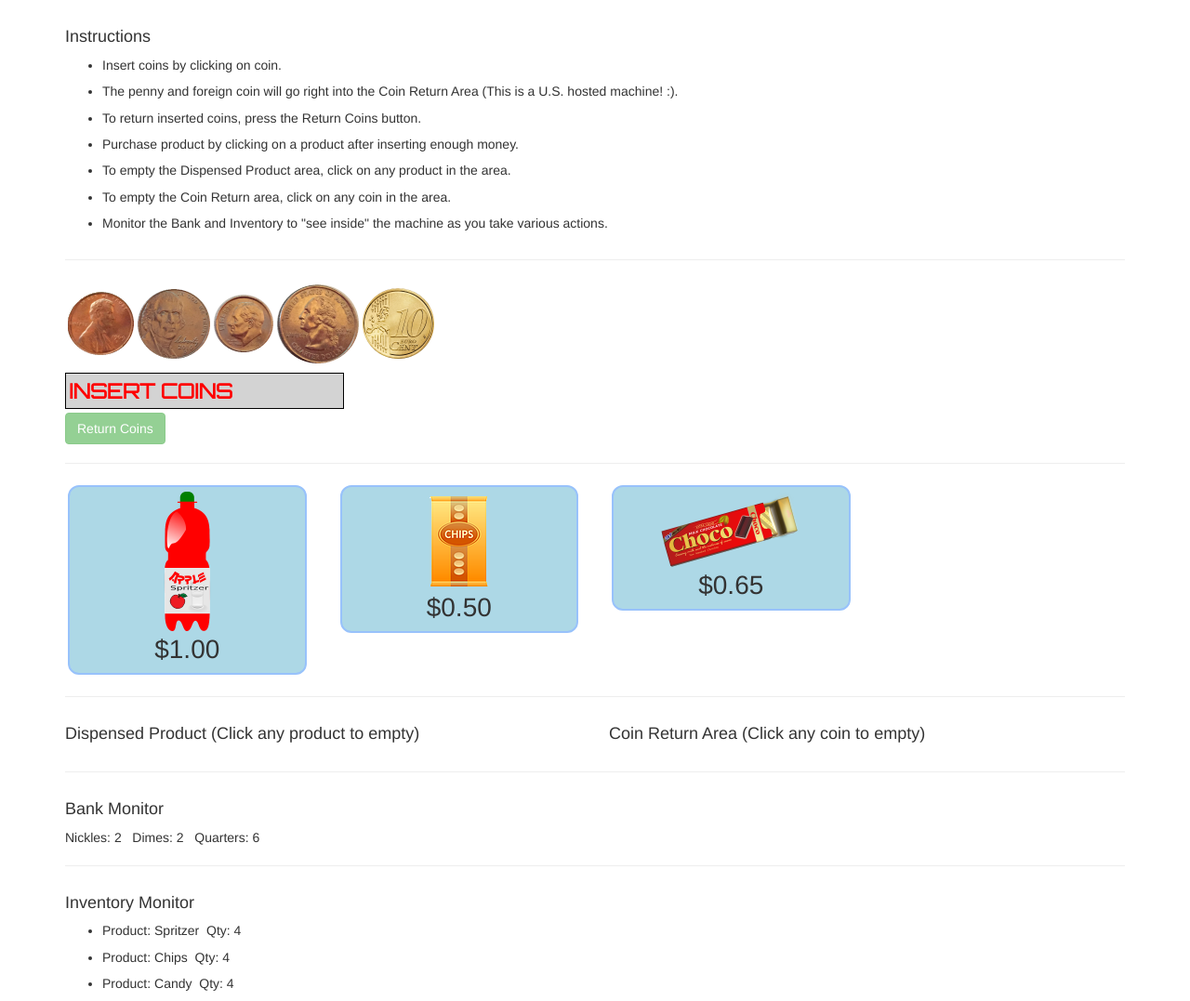
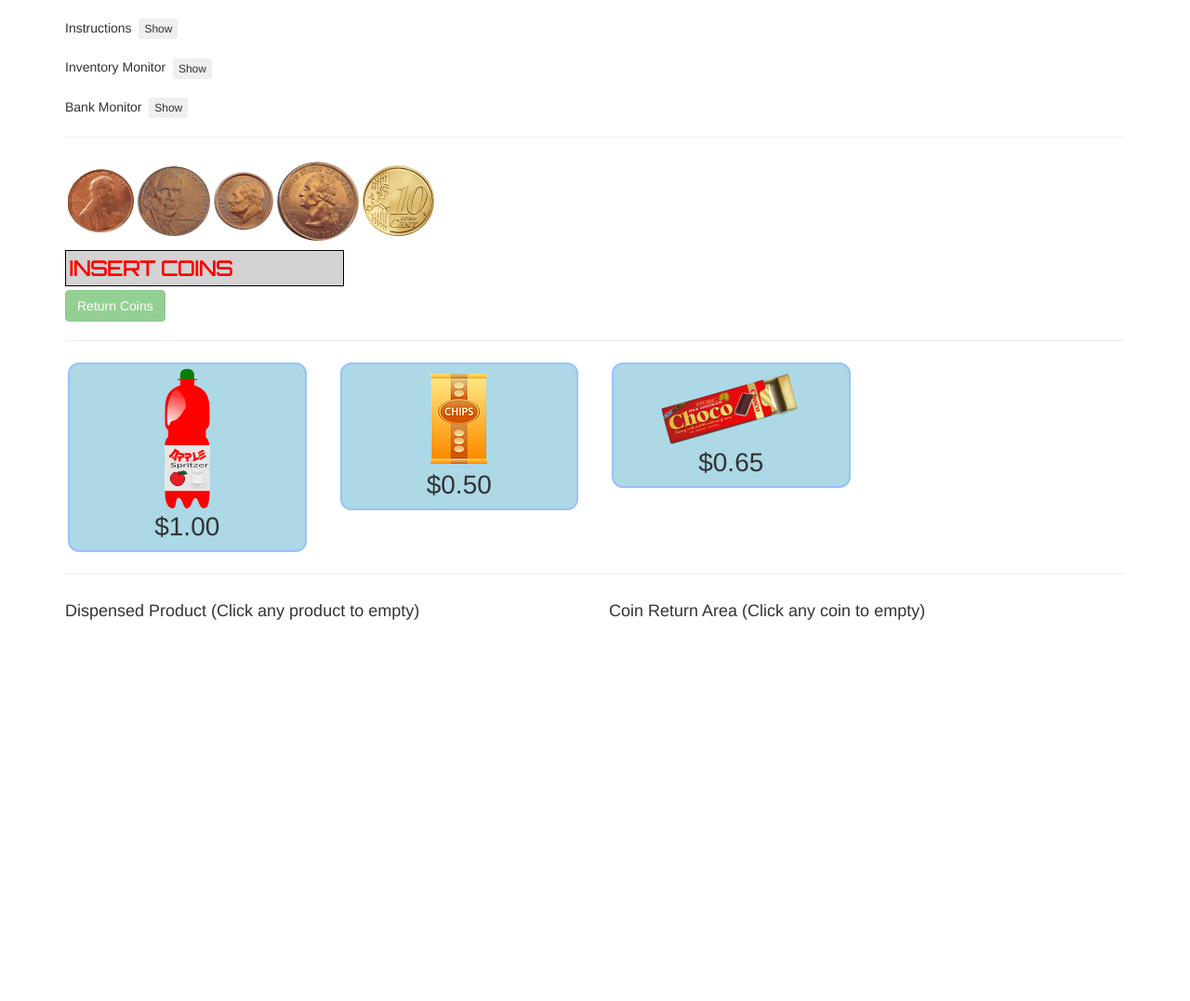
Before and after one commit to pauldubois777/VendingMachineKataA2, an Angular app: page / in a window 1280 px wide. Shown: the whole page at 93% size. After the commit the page ends 800 px from the top, so only its background shows below. Built offline with nearby package versions, Linux system fonts and the light colour scheme.

Commit message:
Created new Instructions component and put all instructions there. Added new Hide Show Button component to allow toggling visibility of Bank, Inventory, and Instructions.

```diff
--- a/src/app/app.component.html
+++ b/src/app/app.component.html
@@ -2,31 +2,20 @@
 <div class="container">
    <div class="row">
     <div class="col-md-12">
-      <h4>Instructions</h4>
-      <ul>
-        <li>
-          <h5>Insert coins by clicking on coin.</h5>
-        </li>
-        <li>
-          <h5>The penny and foreign coin will go right into the Coin Return Area (This is a U.S. hosted machine! :).</h5>
-        </li>
-        <li>
-          <h5>To return inserted coins, press the Return Coins button.</h5>
-        </li>
-        <li>
-          <h5>Purchase product by clicking on a product after inserting enough money.</h5>
-        </li>
-        <li>
-          <h5>To empty the Dispensed Product area, click on any product in the area.</h5>
-        </li>
-        <li>
-          <h5>To empty the Coin Return area, click on any coin in the area.</h5>
-        </li>
-        <li>
-          <h5>Monitor the Bank and Inventory to "see inside" the machine as you take various actions.</h5>
-        </li>
-      </ul>
+      <vmk-instructions></vmk-instructions>
    </div>
+  </div>
+  <br/>
+  <div class="row">
+    <div class="col-md-12">
+      <vmk-inventory-monitor></vmk-inventory-monitor>
+    </div>
+  </div>
+  <br/>
+  <div class="row">
+    <div class="col-md-12">
+      <vmk-bank-monitor></vmk-bank-monitor>
+    </div>
   </div>
   <hr>
   <div class="row">
@@ -55,16 +44,4 @@
       <vmk-coin-return-area></vmk-coin-return-area>
     </div>
   </div>
-  <hr>
-  <div class="row">
-    <div class="col-md-12">
-      <vmk-bank-monitor></vmk-bank-monitor>
-    </div>
-  </div>
-  <hr>
-  <div class="row">
-    <div class="col-md-12">
-      <vmk-inventory-monitor></vmk-inventory-monitor>
-    </div>
-  </div>
 </div>
--- a/src/app/app.module.ts
+++ b/src/app/app.module.ts
@@ -25,6 +25,8 @@ import { ProductsForSaleComponent } from './components/products-for-sale/product
 import { BankMonitorComponent } from './components/bank-monitor/bank-monitor.component';
 import { InventoryMonitorComponent } from './components/inventory-monitor/inventory-monitor.component';
 import { DispensedProductComponent } from './components/dispensed-product/dispensed-product.component';
+import { InstructionsComponent } from './components/instructions/instructions.component';
+import { HideShowButtonComponent } from './components/hide-show-button/hide-show-button.component';
 
 @NgModule({
   declarations: [
@@ -38,7 +40,9 @@ import { DispensedProductComponent } from './components/dispensed-product/dispen
     ProductsForSaleComponent,
     BankMonitorComponent,
     InventoryMonitorComponent,
-    DispensedProductComponent
+    DispensedProductComponent,
+    InstructionsComponent,
+    HideShowButtonComponent
   ],
   imports: [
     BrowserModule,
--- a/src/app/components/bank-monitor/bank-monitor.component.html
+++ b/src/app/components/bank-monitor/bank-monitor.component.html
@@ -1,2 +1,6 @@
-<h4>Bank Monitor</h4>
-Nickles: {{nickles}}&nbsp;&nbsp;&nbsp;Dimes: {{dimes}}&nbsp;&nbsp;&nbsp;Quarters: {{quarters}}
+Bank Monitor&nbsp;&nbsp;<vmk-hide-show-button [show]='monitorVisible' (stateChanged)='monitorVisible = $event'></vmk-hide-show-button>
+<ul *ngIf='monitorVisible'>
+  <li>Nickles: {{nickles}}</li>
+  <li>Dimes: {{dimes}}</li>
+  <li>Quarters: {{quarters}}</li>
+</ul>
--- a/src/app/components/bank-monitor/bank-monitor.component.ts
+++ b/src/app/components/bank-monitor/bank-monitor.component.ts
@@ -10,6 +10,7 @@ import { CoinsEnum } from '../../shared/coins.enum';
   styleUrls: ['./bank-monitor.component.css']
 })
 export class BankMonitorComponent implements OnInit, OnDestroy {
+  monitorVisible: boolean = false;
   nickles: number = 0;
   dimes: number = 0;
   quarters: number = 0;
--- /dev/null
+++ b/src/app/components/hide-show-button/hide-show-button.component.ts
@@ -0,0 +1,25 @@
+import { Component, OnInit, Input, Output, EventEmitter } from '@angular/core';
+
+@Component({
+  selector: 'vmk-hide-show-button',
+  template: `<button class='btn btn-xs' (click)='toggleHideShow()'>{{butonText()}}</button>`,
+  styles: []
+})
+export class HideShowButtonComponent implements OnInit {
+  @Input() show: boolean = true;
+  @Output() stateChanged = new EventEmitter<boolean>();
+
+  constructor() { }
+
+  ngOnInit() {
+  }
+
+  butonText(): string {
+    return this.show ? 'Hide' : 'Show';
+  }
+
+  toggleHideShow(){
+    this.show = !this.show
+    this.stateChanged.emit(this.show);
+  }
+}
--- /dev/null
+++ b/src/app/components/instructions/instructions.component.html
@@ -0,0 +1,10 @@
+Instructions&nbsp;&nbsp;<vmk-hide-show-button [show]='instructionsVisible' (stateChanged)='instructionsVisible = $event'></vmk-hide-show-button>
+<ul *ngIf='instructionsVisible'>
+  <li>Insert coins by clicking on coin.</li>
+  <li>The penny and foreign coin will go right into the Coin Return Area (This is a U.S. hosted machine! :).</li>
+  <li>To return inserted coins, press the Return Coins button.</li>
+  <li>Purchase product by clicking on a product after inserting enough money.</li>
+  <li>To empty the Dispensed Product area, click on any product in the area.</li>
+  <li>To empty the Coin Return area, click on any coin in the area.</li>
+  <li>Monitor the Bank and Inventory to "see inside" the machine as you take various actions.</li>
+</ul>
--- /dev/null
+++ b/src/app/components/instructions/instructions.component.ts
@@ -0,0 +1,15 @@
+import { Component, OnInit } from '@angular/core';
+
+@Component({
+  selector: 'vmk-instructions',
+  templateUrl: './instructions.component.html',
+  styles: []
+})
+export class InstructionsComponent implements OnInit {
+  instructionsVisible: boolean = false;
+
+  constructor() { }
+
+  ngOnInit() {
+  }
+}
--- a/src/app/components/inventory-monitor/inventory-monitor.component.html
+++ b/src/app/components/inventory-monitor/inventory-monitor.component.html
@@ -1,6 +1,6 @@
-<h4>Inventory Monitor</h4>
-<ul>
+Inventory Monitor&nbsp;&nbsp;<vmk-hide-show-button [show]='monitorVisible' (stateChanged)='monitorVisible = $event'></vmk-hide-show-button>
+<ul *ngIf='monitorVisible'>
   <li *ngFor='let inventoryItem of inventory'>
-    <h5>Product: {{inventoryItem.product.description}}&nbsp;&nbsp;Qty: {{inventoryItem.qty}}</h5>
+    Product: {{inventoryItem.product.description}}&nbsp;&nbsp;Qty: {{inventoryItem.qty}}
   </li>
 </ul>
--- a/src/app/components/inventory-monitor/inventory-monitor.component.ts
+++ b/src/app/components/inventory-monitor/inventory-monitor.component.ts
@@ -11,6 +11,7 @@ import { InventoryService } from '../../services/inventory/inventory.service';
   styleUrls: ['./inventory-monitor.component.css']
 })
 export class InventoryMonitorComponent implements OnInit, OnDestroy {
+  monitorVisible: boolean = false;
   inventory: Array<InventoryItem> = [];
   private _InventoryChangedSubscription: Subscription;
 
```
Also changed, not shown: 2 other files (tests, documents, lock files or other folders).
